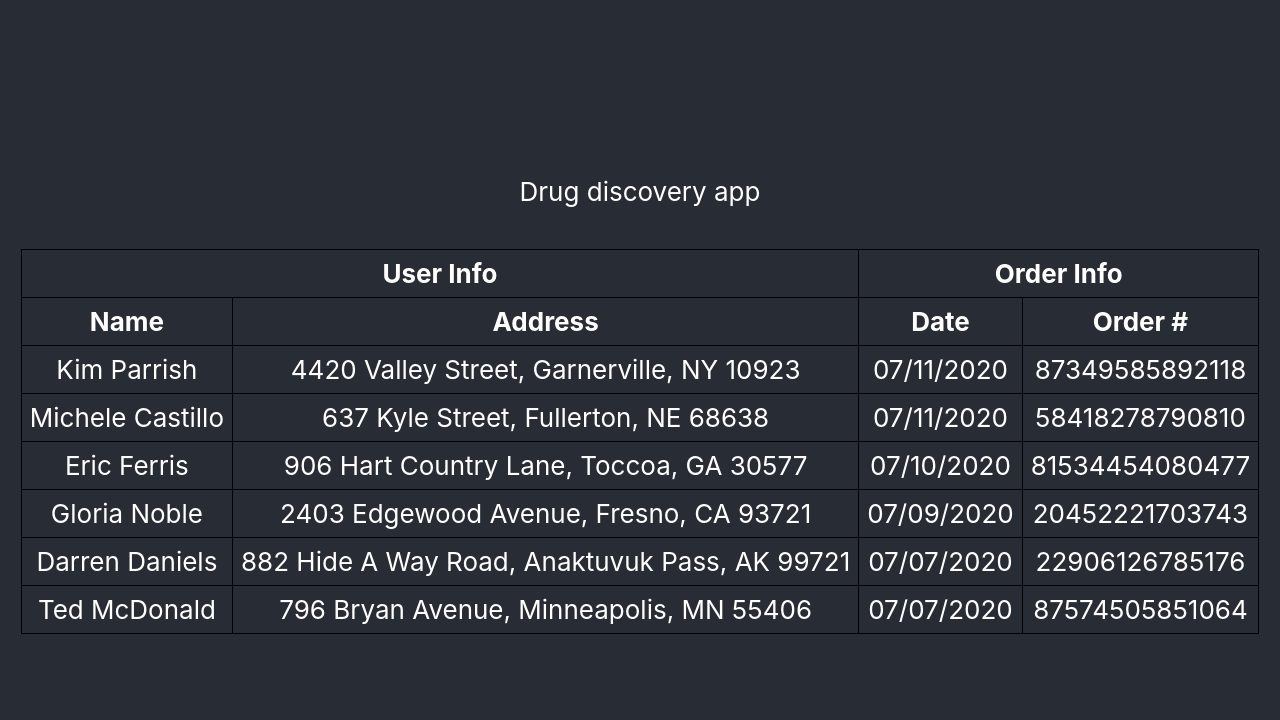
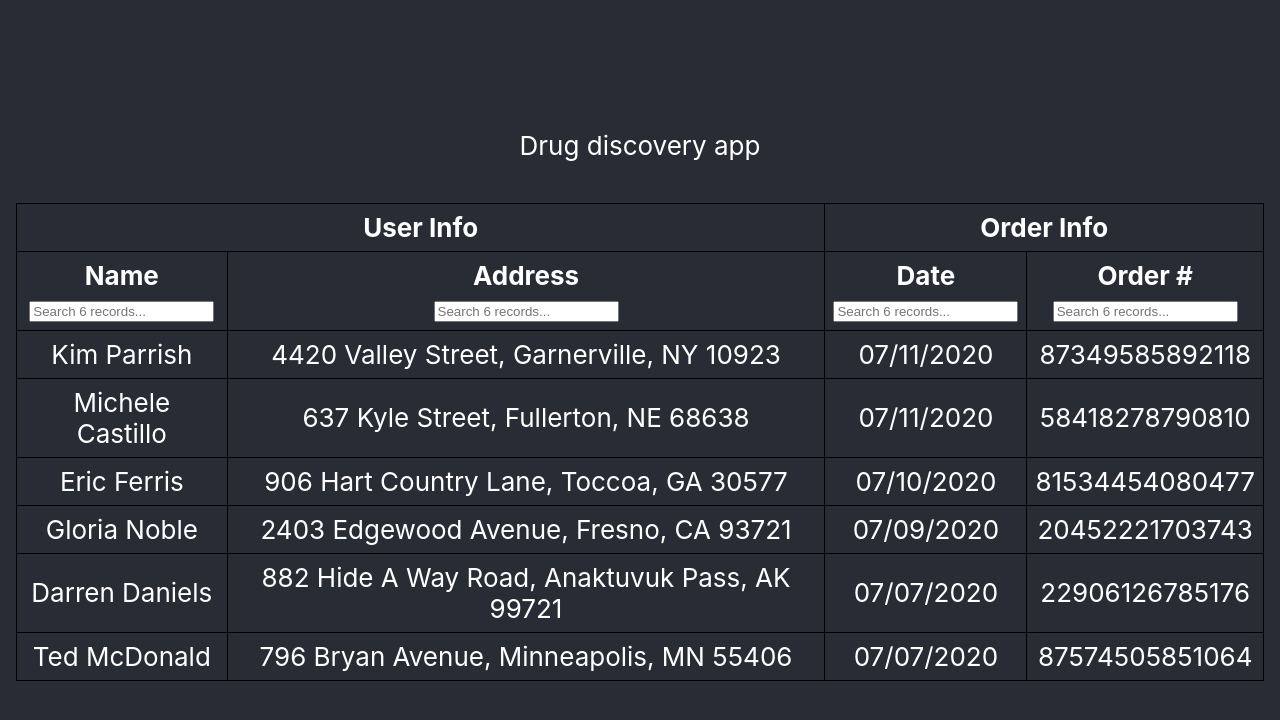
Before and after one commit to ArataKagan/Drug-discovery-app, a React (Create React App) app: page / in a window 1280 px wide. Shown: the top 720 px of the page. Built offline with nearby package versions, Linux system fonts and the light colour scheme.

Commit message:
add search item function

```diff
--- a/src/components/Table.js
+++ b/src/components/Table.js
@@ -1,15 +1,44 @@
-import { useTable, useSortBy } from 'react-table';
+import React from 'react';
+import { useTable, useSortBy, useFilters } from 'react-table';
 
+function TextFilter({
+    column: {filterValue, preFilteredRows, setFilter},
+}){
+    const count = preFilteredRows.length
+    return (
+        <input
+            value={filterValue || ''}
+            onChange= {e => {
+                setFilter(e.target.value || undefined)
+            }}
+            placeholder={`Search ${count} records...`}
+        />
+    )
+}
 
 
 function Table({columns, data}) {
+    const defaultColumn = React.useMemo(
+        () => ({
+            Filter: TextFilter,
+        }),
+        []
+    )
+
     const {
         getTableProps,
         getTableBodyProps,
         headerGroups,
         rows,
         prepareRow
-    } = useTable({columns, data}, useSortBy);
+    } = useTable(
+            {columns,
+             data,
+             defaultColumn,
+            },
+        useFilters,
+        useSortBy
+        );
 
     return (
         <table {...getTableProps()}>
@@ -19,6 +48,7 @@ function Table({columns, data}) {
                         {headerGroup.headers.map(column => (
                             <th {...column.getHeaderProps(column.getSortByToggleProps())}>
                                 {column.render('Header')}
+                                <div>{column.canFilter ? column.render('Filter') : null}</div>
                                 <span>
                                     {column.isSorted ? (column.isSortedDesc ? ' 🔽' : ' 🔼') : ''}
                                 </span>
```
